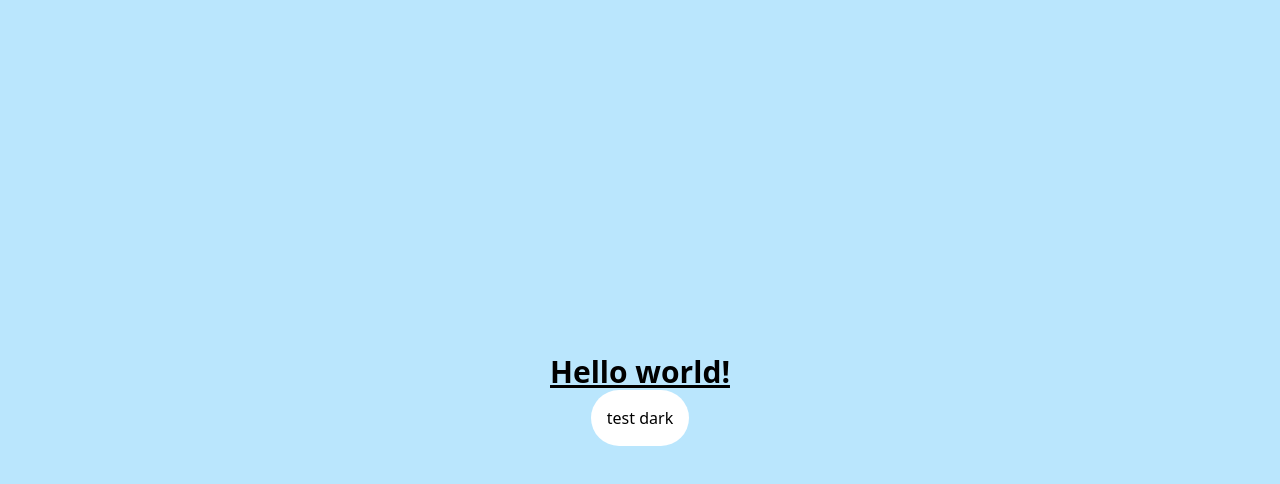
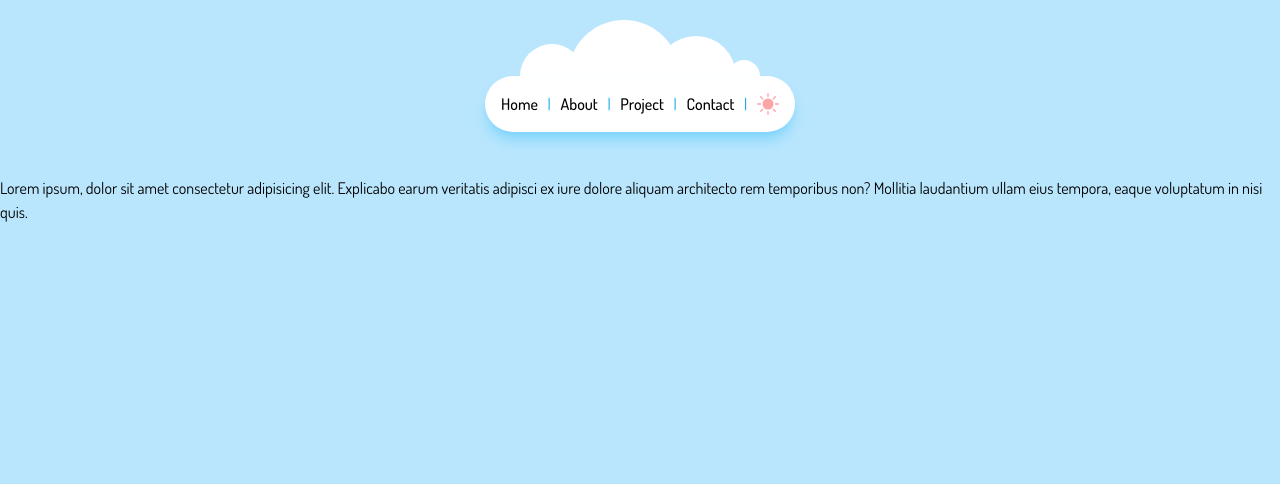
Before and after one commit to napatsawan-az/my-portfolio, a React (Vite) app: page / in a window 1280 px wide. Shown: the top 484 px of the page. Built offline with nearby package versions, Linux system fonts and the light colour scheme.

Commit message:
Add navbar

```diff
--- a/package.json
+++ b/package.json
@@ -12,7 +12,8 @@
   "dependencies": {
     "aos": "^2.3.4",
     "react": "^18.2.0",
-    "react-dom": "^18.2.0"
+    "react-dom": "^18.2.0",
+    "react-icons": "^4.11.0"
   },
   "devDependencies": {
     "@types/react": "^18.2.15",
--- a/src/App.jsx
+++ b/src/App.jsx
@@ -1,4 +1,5 @@
 import { useState, useEffect } from "react";
+import { BsFillSunFill, BsMoonStarsFill } from "react-icons/bs";
 
 const App = () => {
   // Load the theme preference from localStorage, defaulting to "light"
@@ -21,15 +22,52 @@ const App = () => {
   };
 
   return (
-    <div className="h-screen bg-sky-200 dark:bg-neutral-800 flex flex-col justify-center items-center">
-      <h1 className="text-3xl font-bold underline dark:text-white">Hello world!</h1>
+    <div className="h-screen max-w-screen-2xl bg-sky-200 dark:bg-neutral-800 font-Dosis">
+      <nav className="fixed top-5 left-1/2 transform -translate-x-1/2">
+        {/* cloud-top */}
+        <div className="flex justify-center items-end" data-aos="fade-down">
+          <div className="h-[2rem] w-[4rem] bg-white dark:bg-neutral-500 rounded-t-full"></div>
+          <div className="h-[3.5rem] w-[7rem] bg-white dark:bg-neutral-500 rounded-t-full -ml-4"></div>
+          <div className="h-[2.5rem] w-[5rem] bg-white dark:bg-neutral-500 rounded-t-full -ml-6"></div>
+          <div className="h-[1rem] w-[2rem] bg-white dark:bg-neutral-500 rounded-t-full -ml-2"></div>
+        </div>
 
-      <button
-        className=" bg-white p-4 rounded-full"
-        onClick={handleThemeSwitch}
-      >
-        test dark
-      </button>
+        {/* cloud-menu */}
+        <div className="p-4 flex justify-between bg-white dark:bg-neutral-500 w-[310px] rounded-full shadow-lg shadow-sky-300 dark:shadow-gray-500"  data-aos="fade-down">
+          <a href="#home" className="hover:text-sky-700 font-medium dark:text-white">
+            Home
+          </a>
+          <div className="text-sky-500 dark:text-sky-200">|</div>
+          <a href="#about" className="hover:text-sky-700 font-medium dark:text-white">
+            About
+          </a>
+          <div className="text-sky-500 dark:text-sky-200">|</div>
+          <a href="#project" className="hover:text-sky-700 font-medium dark:text-white">
+            Project
+          </a>
+          <div className="text-sky-500 dark:text-sky-200">|</div>
+          <a href="#contact" className="hover:text-sky-700 font-medium dark:text-white">
+            Contact
+          </a>
+          <div className="text-sky-500 dark:text-sky-200">|</div>
+          <button onClick={handleThemeSwitch}>
+            {theme === "light" ? (
+              <BsFillSunFill className="text-[22px] text-red-300" />
+            ) : (
+              <BsMoonStarsFill className="text-[18px] text-yellow-200" />
+            )}
+          </button>
+        </div>
+      </nav>
+
+      <section className="pt-44">
+        <p>
+          Lorem ipsum, dolor sit amet consectetur adipisicing elit. Explicabo
+          earum veritatis adipisci ex iure dolore aliquam architecto rem
+          temporibus non? Mollitia laudantium ullam eius tempora, eaque
+          voluptatum in nisi quis.
+        </p>
+      </section>
     </div>
   );
 };
--- a/src/index.css
+++ b/src/index.css
@@ -1,3 +1,5 @@
+@import url('https://fonts.googleapis.com/css2?family=Dosis:wght@300;400;500;600;700&display=swap');
+
 @tailwind base;
 @tailwind components;
 @tailwind utilities;
--- a/tailwind.config.js
+++ b/tailwind.config.js
@@ -3,7 +3,11 @@ export default {
   content: ["./index.html", "./src/**/*.{js,ts,jsx,tsx}"],
   darkMode: "class",
   theme: {
-    extend: {},
+    extend: {
+      fontFamily: {
+        Dosis: ["Dosis"],
+      },
+    },
   },
   plugins: [],
 };
```
Also changed, not shown: 1 other file (tests, documents, lock files or other folders).
